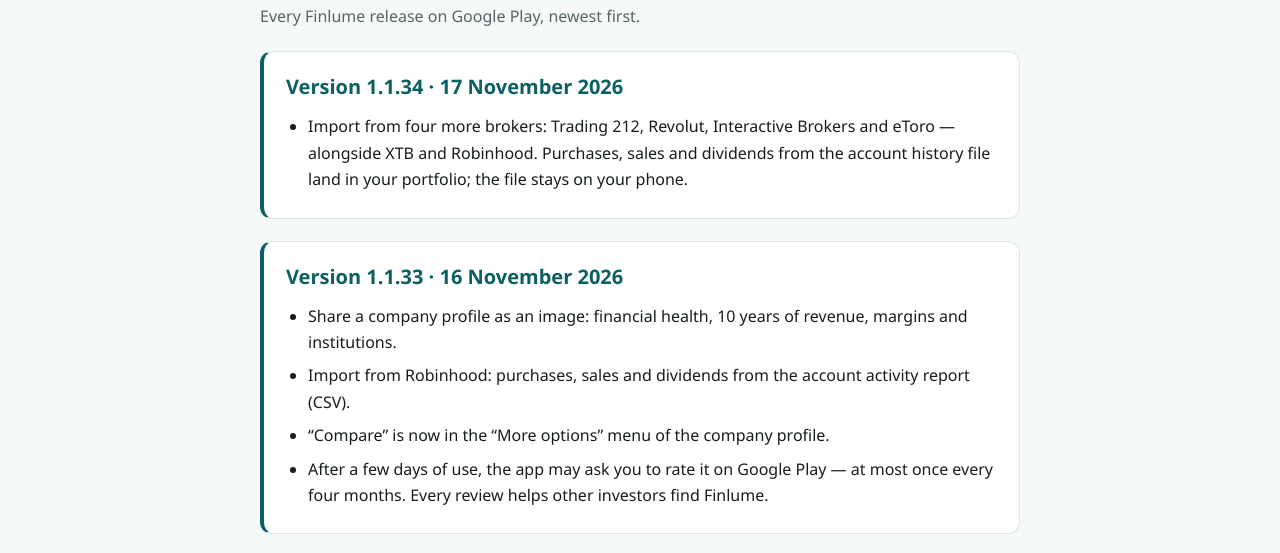
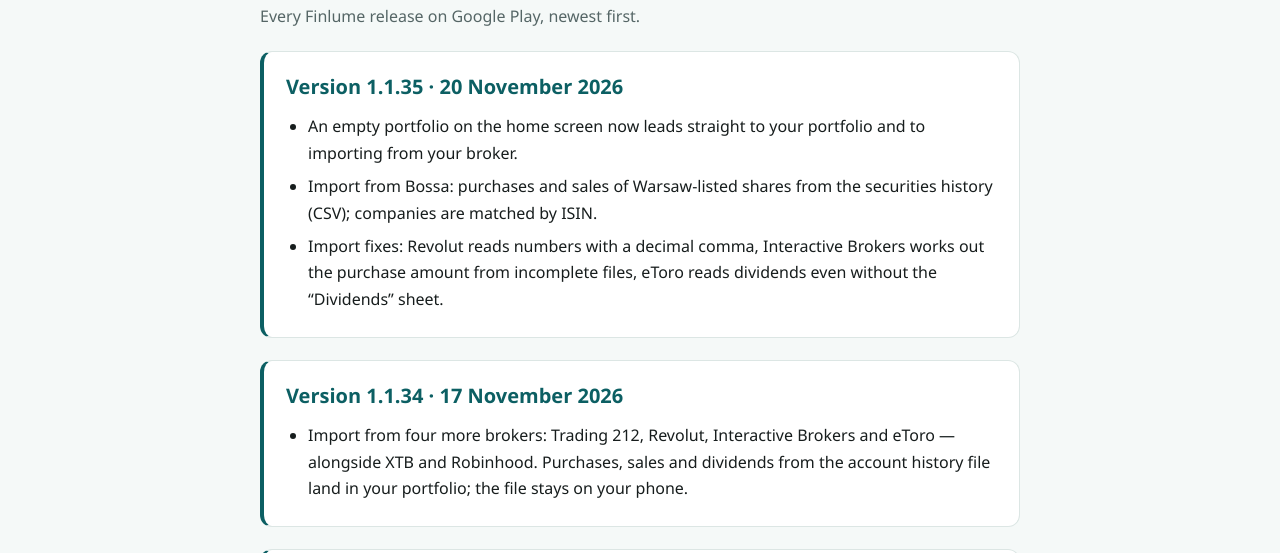
Before and after one commit to gszczotka-sketch/Finlume, a plain HTML site: page whats-new.html in a window 1280 px wide. Shown: the part 168-721 px from the top of the page. Drawn offline with Linux system fonts and the light colour scheme.

Commit message:
Add files via upload

```diff
--- a/whats-new.html
+++ b/whats-new.html
@@ -53,6 +53,15 @@ footer a { color: var(--accent-soft); text-decoration: none; margin: 0 10px; }
 <div class="wrap">
   <h1>What's new</h1>
   <p class="lead">Every Finlume release on Google Play, newest first.</p>
+
+  <section class="release">
+    <h2>Version 1.1.35 &middot; 20 November 2026</h2>
+    <ul>
+      <li>An empty portfolio on the home screen now leads straight to your portfolio and to importing from your broker.</li>
+      <li>Import from Bossa: purchases and sales of Warsaw-listed shares from the securities history (CSV); companies are matched by ISIN.</li>
+      <li>Import fixes: Revolut reads numbers with a decimal comma, Interactive Brokers works out the purchase amount from incomplete files, eToro reads dividends even without the “Dividends” sheet.</li>
+    </ul>
+  </section>
 
   <section class="release">
     <h2>Version 1.1.34 &middot; 17 November 2026</h2>
```
